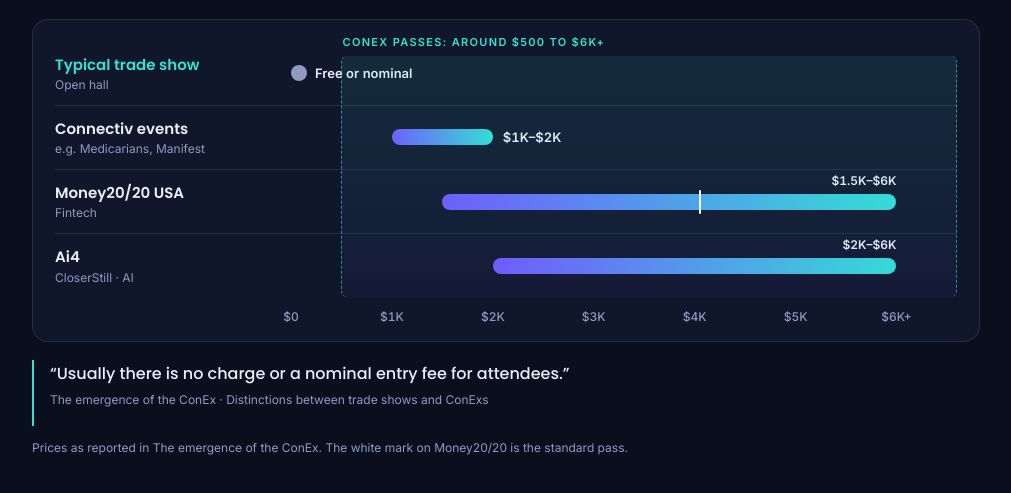
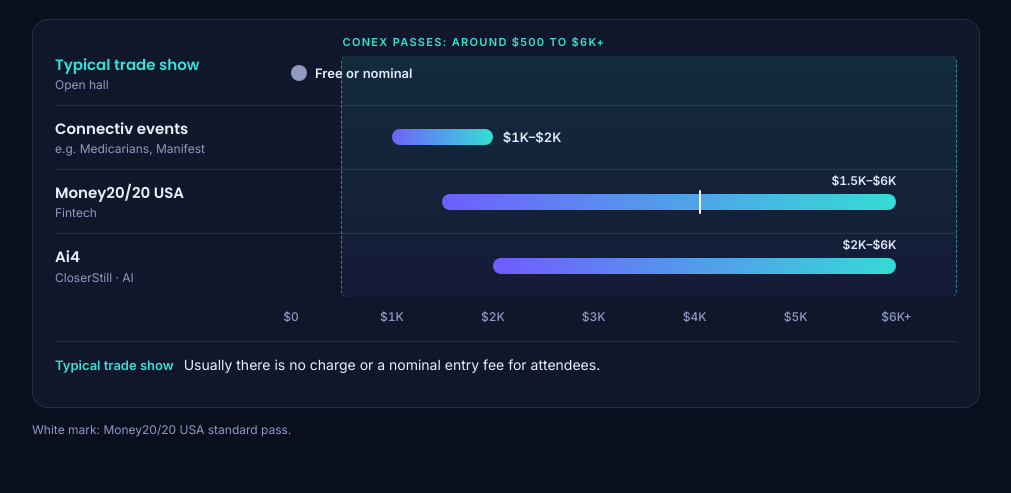
Before and after one commit to Luke3xplori/explori-visuals, a plain HTML site: page conex/pass-prices.html in a window 1280 px wide. Shown: the part 121-614 px from the top of the page, without its empty margins (134-1145 px from the left). Drawn offline with Linux system fonts and the light colour scheme.

Commit message:
Remove duplicate Jay quote; tidy pass prices detail

```diff
--- a/conex/pass-prices.html
+++ b/conex/pass-prices.html
@@ -39,9 +39,9 @@ h2{font:700 clamp(22px,3.2vw,32px)/1.15 var(--display);margin:10px 0 6px;text-wr
 .axis{display:grid;grid-template-columns:var(--label) 1fr;gap:16px;margin-top:6px}
 .ticks{position:relative;height:24px;color:var(--muted);font:500 12px/1 var(--body);font-variant-numeric:tabular-nums}
 .ticks span{position:absolute;top:8px;transform:translateX(-50%)}
-.detail{margin-top:18px;border-left:2px solid var(--teal);padding:2px 0 2px 16px;min-height:66px}
-.detail p{margin:0;font:500 16px/1.5 var(--display);max-width:64ch}
-.detail small{display:block;margin-top:6px;color:var(--muted);font:400 12px/1.4 var(--body)}
+.detail{margin-top:14px;border-top:1px solid var(--line);padding-top:12px;min-height:52px;display:flex;gap:10px;align-items:baseline;flex-wrap:wrap}
+.detail b{font:600 13px/1.4 var(--body);color:var(--teal);white-space:nowrap}
+.detail p{margin:0;font:400 14px/1.5 var(--body);color:var(--fg);max-width:70ch;flex:1 1 300px}
 .row[aria-pressed="true"] .name{color:var(--teal)}
 .note{margin-top:14px;color:var(--muted);font-size:12px}
 @media (max-width:640px){
@@ -68,19 +68,19 @@ h2{font:700 clamp(22px,3.2vw,32px)/1.15 var(--display);margin:10px 0 6px;text-wr
       <button class="row" data-i="3" aria-pressed="false"><span><span class="name">Ai4</span><span class="kind">CloserStill · AI</span></span><span class="track"><span class="bar" data-min="2000" data-max="6000"></span><span class="val" data-at="6000">$2K–$6K</span></span></button>
     </div>
     <div class="axis"><div></div><div class="ticks" id="ticks"></div></div>
+    <div class="detail" id="detail" aria-live="polite"><b></b><p></p></div>
   </div>
-  <div class="detail" id="detail" aria-live="polite"><p></p><small></small></div>
-  <div class="note">Prices as reported in The emergence of the ConEx. The white mark on Money20/20 is the standard pass.</div>
+  <div class="note">White mark: Money20/20 USA standard pass.</div>
 </div>
 <script>
 (()=>{
 const MAX=6600; // axis runs a little past $6K so the "+" has room
 const pct=v=>v/MAX*100;
 const details=[
-  ["Usually there is no charge or a nominal entry fee for attendees.","Distinctions between trade shows and ConExs"],
-  ["Jay Weintraub’s shows are $1-2K to attend.","Chapter 3"],
-  ["According to the Money20/20 website, passes for Money20/20 USA range from around $1,500 to $6,000, with the standard pass at just over $4,000.","Chapter 3"],
-  ["With breakfasts, lunches, summits, meetups, training and after-parties, the delegate pass is anywhere between $2K and $6K.","Phil Soar on Ai4, chapter 3"]
+  ["Typical trade show","Usually there is no charge or a nominal entry fee for attendees."],
+  ["Connectiv events","Jay Weintraub’s shows are $1K–$2K to attend."],
+  ["Money20/20 USA","Passes range from around $1,500 to $6,000, with the standard pass at just over $4,000."],
+  ["Ai4","With breakfasts, lunches, summits, meetups, training and after-parties, the delegate pass is anywhere between $2K and $6K."]
 ];
 const grid=document.getElementById('grid'),rows=[...grid.querySelectorAll('.row')];
 // place bars, ticks and values on the shared scale
@@ -97,8 +97,8 @@ band.style.transform='scaleX(0)';
 // axis ticks
 const tk=document.getElementById('ticks');[0,1000,2000,3000,4000,5000,6000].forEach(v=>{const s=document.createElement('span');s.style.left=pct(v)+'%';s.textContent=v?`$${v/1000}K${v===6000?'+':''}`:'$0';tk.appendChild(s);});
 // detail panel
-const dp=document.querySelector('#detail p'),ds=document.querySelector('#detail small');
-function pick(i){rows.forEach((r,j)=>r.setAttribute('aria-pressed',j===i));dp.textContent='“'+details[i][0]+'”';ds.textContent='The emergence of the ConEx · '+details[i][1];}
+const dp=document.querySelector('#detail p'),db=document.querySelector('#detail b');
+function pick(i){rows.forEach((r,j)=>r.setAttribute('aria-pressed',j===i));db.textContent=details[i][0];dp.textContent=details[i][1];}
 rows.forEach((r,i)=>{r.addEventListener('click',()=>pick(i));r.addEventListener('mouseenter',()=>pick(i));});
 pick(0);
 // reveal when visible
```
Also changed, not shown: conex/space-to-outcomes.html (+0 -1 lines).
